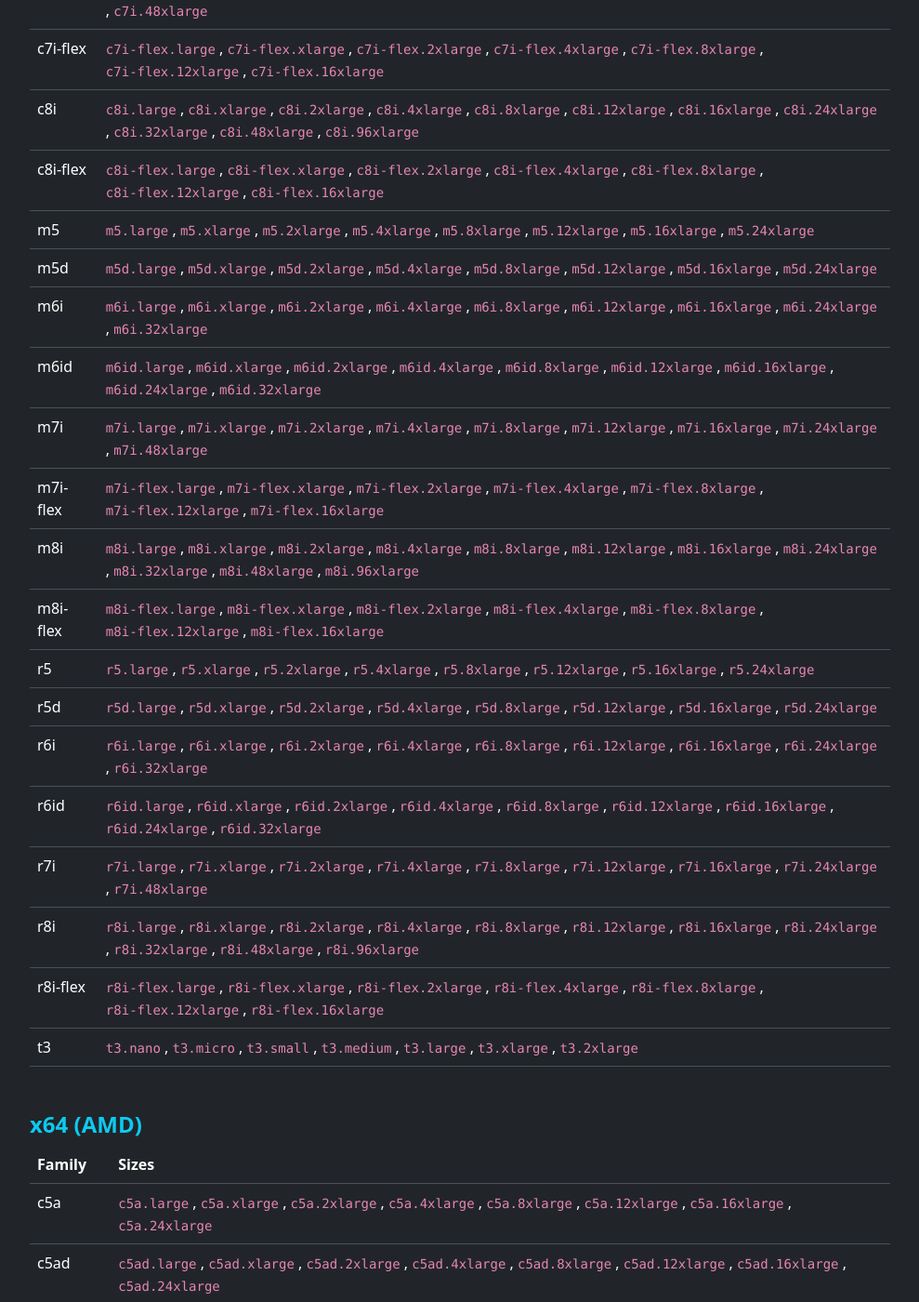
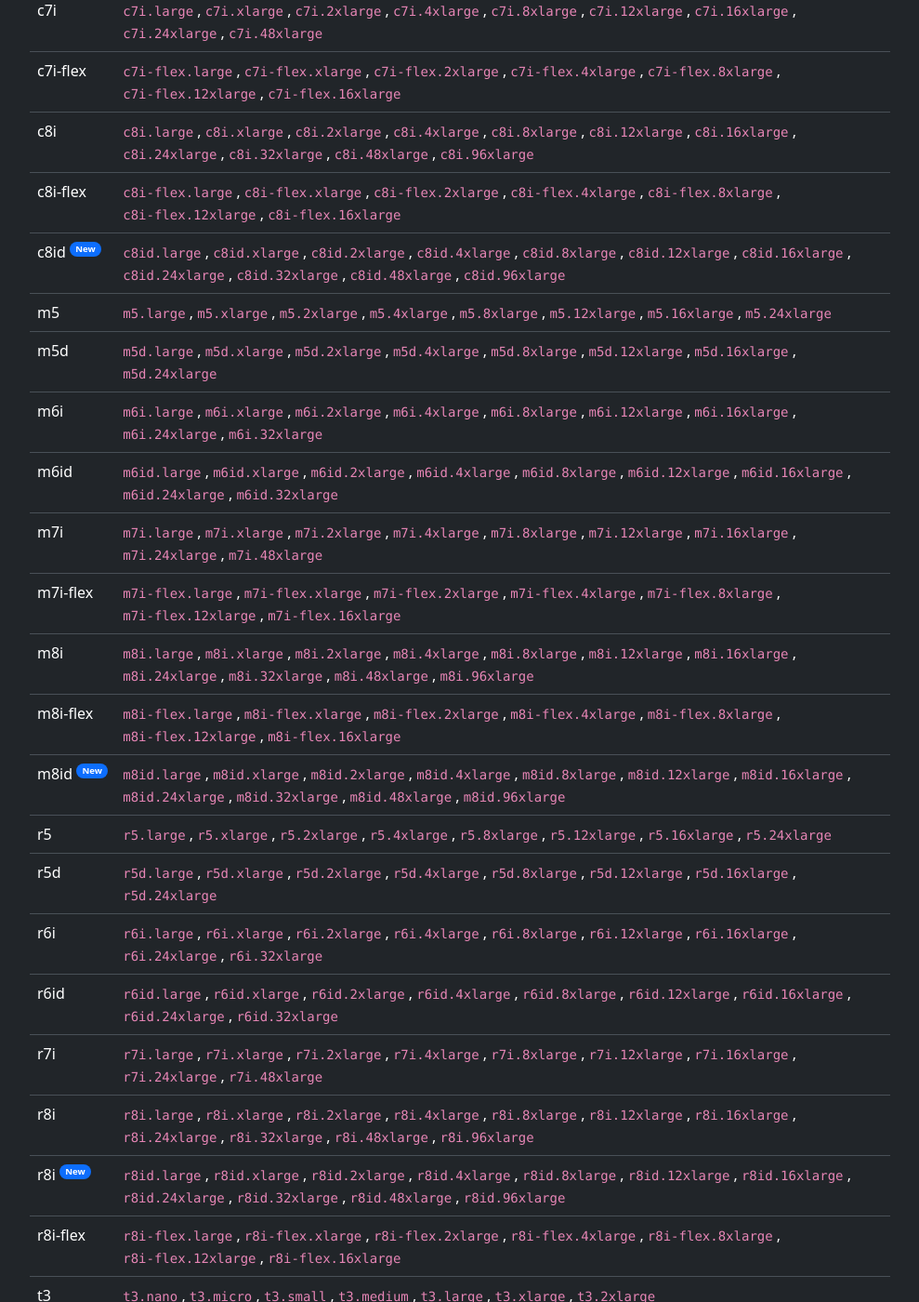
Before and after one commit to sprinters-sh/sprinters.sh, a Jekyll site: the page built from docs/instances.md, in a window 1280 px wide and 1400 px high, scrolled down 1091 px. Shown: the whole window at 93% size, without its empty margins (240-1229 px from the left). Built offline with Jekyll 4.4.1, drawn with Linux system fonts in a browser that asks for light colours; some of the changed text lies outside the part shown.

Commit message:
Added c8id, m8id and r8id

```diff
--- a/_data/new.yml
+++ b/_data/new.yml
@@ -1,3 +1,9 @@
+- date: "2026-03-09"
+  title: "EC2 <code>c8id</code>, <code>m8id</code> and <code>r8id</code> instance support"
+  href: "/docs/instances#types"
+  image: "/assets/new/2026-03-09-cmr8id.png"
+  details: "The newest generation Intel-based instances with local SSDs for maximum IO performance are now available to run your jobs!"
+
 - date: "2026-01-14"
   title: "AWS <code>ap-northeast-2</code> region support"
   href: "/docs/aws-regions"
--- a/docs/instances.md
+++ b/docs/instances.md
@@ -40,6 +40,7 @@ These instances support between 1 and 384 vCPUs and 0.5 and 3072 GiB of RAM.
 | c7i-flex | `c7i-flex.large` , `c7i-flex.xlarge` , `c7i-flex.2xlarge` , `c7i-flex.4xlarge` , `c7i-flex.8xlarge` , `c7i-flex.12xlarge` , `c7i-flex.16xlarge` |
 | c8i | `c8i.large` , `c8i.xlarge` , `c8i.2xlarge` , `c8i.4xlarge` , `c8i.8xlarge` , `c8i.12xlarge` , `c8i.16xlarge` , `c8i.24xlarge` , `c8i.32xlarge` , `c8i.48xlarge` , `c8i.96xlarge` |
 | c8i-flex | `c8i-flex.large` , `c8i-flex.xlarge` , `c8i-flex.2xlarge` , `c8i-flex.4xlarge` , `c8i-flex.8xlarge` , `c8i-flex.12xlarge` , `c8i-flex.16xlarge` |
+| <nobr>c8id <span class="badge badge-super rounded-pill text-bg-primary">New</span></nobr> | `c8id.large` , `c8id.xlarge` , `c8id.2xlarge` , `c8id.4xlarge` , `c8id.8xlarge` , `c8id.12xlarge` , `c8id.16xlarge` , `c8id.24xlarge` , `c8id.32xlarge` , `c8id.48xlarge` , `c8id.96xlarge` |
 | m5 | `m5.large` , `m5.xlarge` , `m5.2xlarge` , `m5.4xlarge` , `m5.8xlarge` , `m5.12xlarge` , `m5.16xlarge` , `m5.24xlarge` |
 | m5d | `m5d.large` , `m5d.xlarge` , `m5d.2xlarge` , `m5d.4xlarge` , `m5d.8xlarge` , `m5d.12xlarge` , `m5d.16xlarge` , `m5d.24xlarge` |
 | m6i | `m6i.large` , `m6i.xlarge` , `m6i.2xlarge` , `m6i.4xlarge` , `m6i.8xlarge` , `m6i.12xlarge` , `m6i.16xlarge` , `m6i.24xlarge` , `m6i.32xlarge` |
@@ -48,12 +49,14 @@ These instances support between 1 and 384 vCPUs and 0.5 and 3072 GiB of RAM.
 | m7i-flex | `m7i-flex.large` , `m7i-flex.xlarge` , `m7i-flex.2xlarge` , `m7i-flex.4xlarge` , `m7i-flex.8xlarge` , `m7i-flex.12xlarge` , `m7i-flex.16xlarge` |
 | m8i | `m8i.large` , `m8i.xlarge` , `m8i.2xlarge` , `m8i.4xlarge` , `m8i.8xlarge` , `m8i.12xlarge` , `m8i.16xlarge` , `m8i.24xlarge` , `m8i.32xlarge` , `m8i.48xlarge` , `m8i.96xlarge` |
 | m8i-flex | `m8i-flex.large` , `m8i-flex.xlarge` , `m8i-flex.2xlarge` , `m8i-flex.4xlarge` , `m8i-flex.8xlarge` , `m8i-flex.12xlarge` , `m8i-flex.16xlarge` |
+| <nobr>m8id <span class="badge badge-super rounded-pill text-bg-primary">New</span></nobr> | `m8id.large` , `m8id.xlarge` , `m8id.2xlarge` , `m8id.4xlarge` , `m8id.8xlarge` , `m8id.12xlarge` , `m8id.16xlarge` , `m8id.24xlarge` , `m8id.32xlarge` , `m8id.48xlarge` , `m8id.96xlarge` |
 | r5 | `r5.large` , `r5.xlarge` , `r5.2xlarge` , `r5.4xlarge` , `r5.8xlarge` , `r5.12xlarge` , `r5.16xlarge` , `r5.24xlarge` |
 | r5d | `r5d.large` , `r5d.xlarge` , `r5d.2xlarge` , `r5d.4xlarge` , `r5d.8xlarge` , `r5d.12xlarge` , `r5d.16xlarge` , `r5d.24xlarge` |
 | r6i | `r6i.large` , `r6i.xlarge` , `r6i.2xlarge` , `r6i.4xlarge` , `r6i.8xlarge` , `r6i.12xlarge` , `r6i.16xlarge` , `r6i.24xlarge` , `r6i.32xlarge` |
 | r6id | `r6id.large` , `r6id.xlarge` , `r6id.2xlarge` , `r6id.4xlarge` , `r6id.8xlarge` , `r6id.12xlarge` , `r6id.16xlarge` , `r6id.24xlarge` , `r6id.32xlarge` |
 | r7i | `r7i.large` , `r7i.xlarge` , `r7i.2xlarge` , `r7i.4xlarge` , `r7i.8xlarge` , `r7i.12xlarge` , `r7i.16xlarge` , `r7i.24xlarge` , `r7i.48xlarge` |
 | r8i | `r8i.large` , `r8i.xlarge` , `r8i.2xlarge` , `r8i.4xlarge` , `r8i.8xlarge` , `r8i.12xlarge` , `r8i.16xlarge` , `r8i.24xlarge` , `r8i.32xlarge` , `r8i.48xlarge` , `r8i.96xlarge` |
+| <nobr>r8i <span class="badge badge-super rounded-pill text-bg-primary">New</span></nobr> | `r8id.large` , `r8id.xlarge` , `r8id.2xlarge` , `r8id.4xlarge` , `r8id.8xlarge` , `r8id.12xlarge` , `r8id.16xlarge` , `r8id.24xlarge` , `r8id.32xlarge` , `r8id.48xlarge` , `r8id.96xlarge` |
 | r8i-flex | `r8i-flex.large` , `r8i-flex.xlarge` , `r8i-flex.2xlarge` , `r8i-flex.4xlarge` , `r8i-flex.8xlarge` , `r8i-flex.12xlarge` , `r8i-flex.16xlarge` |
 | t3 | `t3.nano` , `t3.micro` , `t3.small` , `t3.medium` , `t3.large` , `t3.xlarge` , `t3.2xlarge` |
 {: .table #instance-types }
@@ -65,17 +68,17 @@ These instances support between 1 and 384 vCPUs and 0.5 and 3072 GiB of RAM.
 | c5ad | `c5ad.large` , `c5ad.xlarge` , `c5ad.2xlarge` , `c5ad.4xlarge` , `c5ad.8xlarge` , `c5ad.12xlarge` , `c5ad.16xlarge` , `c5ad.24xlarge` |
 | c6a | `c6a.large` , `c6a.xlarge` , `c6a.2xlarge` , `c6a.4xlarge` , `c6a.8xlarge` , `c6a.12xlarge` , `c6a.16xlarge` , `c6a.24xlarge` , `c6a.32xlarge` , `c6a.48xlarge` |
 | c7a | `c7a.medium` , `c7a.large` , `c7a.xlarge` , `c7a.2xlarge` , `c7a.4xlarge` , `c7a.8xlarge` , `c7a.12xlarge` , `c7a.16xlarge` , `c7a.24xlarge` , `c7a.32xlarge` , `c7a.48xlarge` |
-| <nobr>c8a <span class="badge badge-super rounded-pill text-bg-primary">New</span></nobr> | `c8a.medium` , `c8a.large` , `c8a.xlarge` , `c8a.2xlarge` , `c8a.4xlarge` , `c8a.8xlarge` , `c8a.12xlarge` , `c8a.16xlarge` , `c8a.24xlarge` , `c8a.48xlarge` |
+| c8a | `c8a.medium` , `c8a.large` , `c8a.xlarge` , `c8a.2xlarge` , `c8a.4xlarge` , `c8a.8xlarge` , `c8a.12xlarge` , `c8a.16xlarge` , `c8a.24xlarge` , `c8a.48xlarge` |
 | m5a | `m5a.large` , `m5a.xlarge` , `m5a.2xlarge` , `m5a.4xlarge` , `m5a.8xlarge` , `m5a.12xlarge` , `m5a.16xlarge` , `m5a.24xlarge` |
 | m5ad | `m5ad.large` , `m5ad.xlarge` , `m5ad.2xlarge` , `m5ad.4xlarge` , `m5ad.8xlarge` , `m5ad.12xlarge` , `m5ad.16xlarge` , `m5ad.24xlarge` |
 | m6a | `m6a.large` , `m6a.xlarge` , `m6a.2xlarge` , `m6a.4xlarge` , `m6a.8xlarge` , `m6a.12xlarge` , `m6a.16xlarge` , `m6a.24xlarge` , `m6a.32xlarge` , `m6a.48xlarge` |
 | m7a | `m7a.medium` , `m7a.large` , `m7a.xlarge` , `m7a.2xlarge` , `m7a.4xlarge` , `m7a.8xlarge` , `m7a.12xlarge` , `m7a.16xlarge` , `m7a.24xlarge` , `m7a.32xlarge` , `m7a.48xlarge` |
-| <nobr>m8a <span class="badge badge-super rounded-pill text-bg-primary">New</span></nobr> | `m8a.medium` , `m8a.large` , `m8a.xlarge` , `m8a.2xlarge` , `m8a.4xlarge` , `m8a.8xlarge` , `m8a.12xlarge` , `m8a.16xlarge` , `m8a.24xlarge` , `m8a.48xlarge` |
+| m8a | `m8a.medium` , `m8a.large` , `m8a.xlarge` , `m8a.2xlarge` , `m8a.4xlarge` , `m8a.8xlarge` , `m8a.12xlarge` , `m8a.16xlarge` , `m8a.24xlarge` , `m8a.48xlarge` |
 | r5a | `r5a.large` , `r5a.xlarge` , `r5a.2xlarge` , `r5a.4xlarge` , `r5a.8xlarge` , `r5a.12xlarge` , `r5a.16xlarge` , `r5a.24xlarge` |
 | r5ad | `r5ad.large` , `r5ad.xlarge` , `r5ad.2xlarge` , `r5ad.4xlarge` , `r5ad.8xlarge` , `r5ad.12xlarge` , `r5ad.16xlarge` , `r5ad.24xlarge` |
 | r6a | `r6a.large` , `r6a.xlarge` , `r6a.2xlarge` , `r6a.4xlarge` , `r6a.8xlarge` , `r6a.12xlarge` , `r6a.16xlarge` , `r6a.24xlarge` , `r6a.32xlarge` , `r6a.48xlarge` |
 | r7a | `r7a.medium` , `r7a.large` , `r7a.xlarge` , `r7a.2xlarge` , `r7a.4xlarge` , `r7a.8xlarge` , `r7a.12xlarge` , `r7a.16xlarge` , `r7a.24xlarge` , `r7a.32xlarge` , `r7a.48xlarge` |
-| <nobr>r8a <span class="badge badge-super rounded-pill text-bg-primary">New</span></nobr> | `r8a.medium` , `r8a.large` , `r8a.xlarge` , `r8a.2xlarge` , `r8a.4xlarge` , `r8a.8xlarge` , `r8a.12xlarge` , `r8a.16xlarge` , `r8a.24xlarge` , `r8a.48xlarge` |
+| r8a | `r8a.medium` , `r8a.large` , `r8a.xlarge` , `r8a.2xlarge` , `r8a.4xlarge` , `r8a.8xlarge` , `r8a.12xlarge` , `r8a.16xlarge` , `r8a.24xlarge` , `r8a.48xlarge` |
 | t3a | `t3a.nano` , `t3a.micro` , `t3a.small` , `t3a.medium` , `t3a.large` , `t3a.xlarge` , `t3a.2xlarge` |
 {: .table #instance-types }
 
@@ -120,9 +123,9 @@ Instances from these families only have access to EBS volumes:
 {% include h3.html id="ephemeral" text="Ephemeral NVMe" %}
 
 Instances from these families, also have access to much faster internal ephemeral NVMe storage:
-`c5d`, `c5ad`, `c6gd`, `c6id`, `c7gd`, `c8gd`,
-`m5d`, `m5ad`, `m6gd`, `m6id`, `m7gd`, `m8gd`,
-`r5d`, `r5ad`, `r6gd`, `r6id`, `r7gd`, and `r8gd`.
+`c5d`, `c5ad`, `c6gd`, `c6id`, `c7gd`, `c8gd`, `c8id`,
+`m5d`, `m5ad`, `m6gd`, `m6id`, `m7gd`, `m8gd`, `m8id`,
+`r5d`, `r5ad`, `r6gd`, `r6id`, `r7gd`, `r8gd` and `r8id`.
 
 {% include h2.html text="Usage" %}
 
--- a/index.html
+++ b/index.html
@@ -69,7 +69,7 @@ title: "Run your GitHub Actions jobs 10x cheaper on your own AWS account"
             <div class="col">
                 <a href="/docs/instances#types" class="link-light d-inline-block">
                     <i class="bi bi-cpu fs-2 fs-md-0 text-warning-emphasis"></i><br>
-                    <span class="fs-2 fs-md-0 fw-semibold text-warning lh-sm">515</span><br>
+                    <span class="fs-2 fs-md-0 fw-semibold text-warning lh-sm">548</span><br>
                     <span class="fs-8 fs-md-6 fw-bold">EC2 instance types</span>
                 </a>
             </div>
--- a/pricing.html
+++ b/pricing.html
@@ -21,7 +21,7 @@ title: "Pricing"
             <div class="text-start d-inline-block">
                 <ul class="lh-lg fw-bold ps-0" style="list-style: none;">
                     <li><i class="bi bi-check-lg text-success-emphasis"></i> Easy click-through <a href="/docs/setup">setup</a></li>
-                    <li><i class="bi bi-check-lg text-success-emphasis"></i> 515 <a href="/docs/label#instance-type">x64</a> and <a href="/docs/label#instance-type">arm64</a> instance types</li>
+                    <li><i class="bi bi-check-lg text-success-emphasis"></i> 548 <a href="/docs/label#instance-type">x64</a> and <a href="/docs/label#instance-type">arm64</a> instance types</li>
                     <li><i class="bi bi-check-lg text-success-emphasis"></i> From <a href="/docs/label#instance-type">1 to 384 vCPUs</a> per job</li>
                     <li><i class="bi bi-check-lg text-success-emphasis"></i> From <a href="/docs/label#instance-type">0.5 to 3072 GiB RAM</a> per job</li>
                     <li><i class="bi bi-check-lg text-success-emphasis"></i> From <a href="/docs/volumes">1 to 65536 GiB temp disk space</a> per job</li>
```
Also changed, not shown: other parts of docs/instances.md (+1 -1 lines), docs/aws-regions.md (+2 -2 lines), docs/label.md (+1 -1 lines), assets/new/2026-03-09-cmr8id.png (added).
